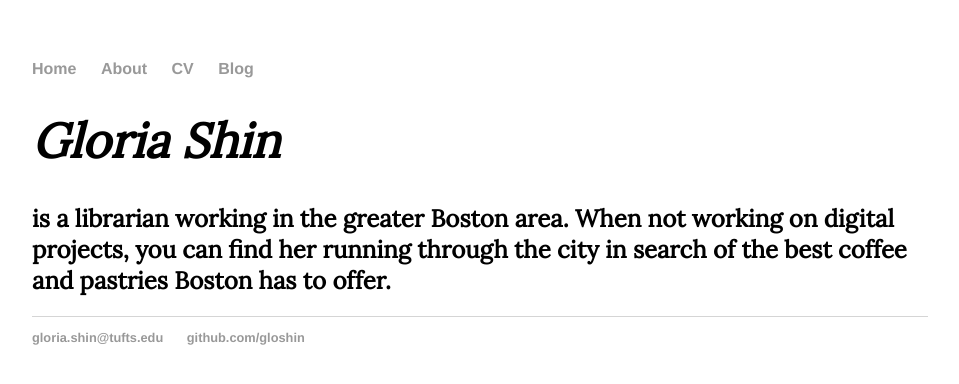
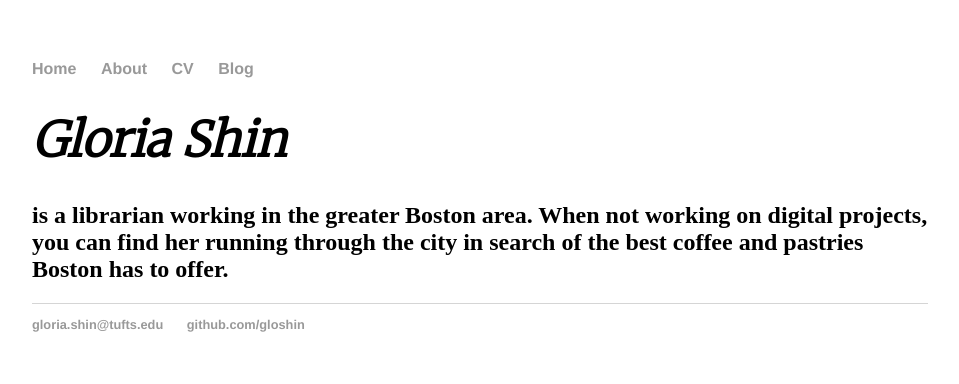
Before and after one commit to gloshin/gloriashin.github.io, a Jekyll site: the page built from index.html, in a window 1280 px wide. Shown: the top 384 px of the page, without its empty margins (160-1119 px from the left). Built offline with Jekyll 4.4.1, drawn with Linux system fonts in a browser that asks for light colours.

Commit message:
Update index.html

```diff
--- a/index.html
+++ b/index.html
@@ -1,15 +1,16 @@
 ---
 layout: default
-title: Hank Quinlan, Horrible Cop
+title: Gloria Shin, MLIS
 ---
 <head>
 		<link rel="preconnect" href="https://fonts.googleapis.com">
 		<link rel="preconnect" href="https://fonts.gstatic.com" crossorigin>
-		<link href="https://fonts.googleapis.com/css2?family=Lora&family=Playfair+Display&display=swap" rel="stylesheet">
+		<link href="https://fonts.googleapis.com/css2?family=Merriweather:wght@300&display=swap" rel="stylesheet">
 	<style>
 		h1 {
     			font-size: 3em;
-    			font-family: 'Lora', serif;
+    			font-family: 'Merriweather', serif;
+
 			}
 		h2 {
 			font-family: 'Lora', serif;
@@ -18,12 +19,13 @@
    			font-size: 1.5em;
     			line-height: 1.4em;
    			color: #333;
-			font-family: 'Lora', serif;
+			font-family: 'Merriweather', serif;
+
 			}
 		body {
 			margin: 60px auto;
     			width: 70%;
-			font-family: 'Lora', serif;
+			font-family: 'Merriweather', serif;
 			}
 	</style>
 </head>
```
